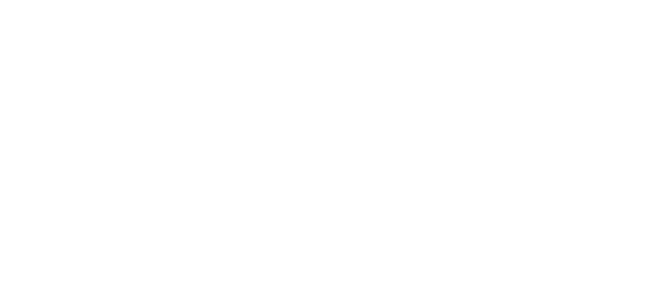
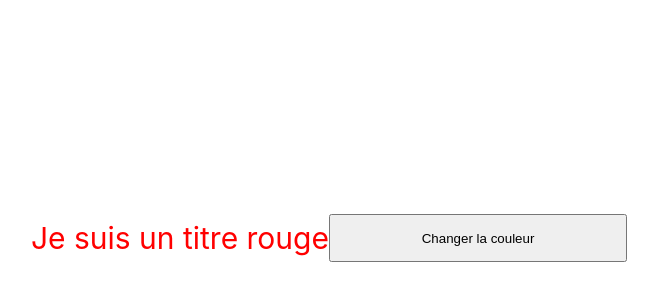
Before and after one commit to GregMarshall999/initiation-poe, a Vue app: page / in a window 1280 px wide. Shown: the part 162-462 px from the top of the page, without its empty margins (311-969 px from the left). Built offline with nearby package versions, Linux system fonts and the light colour scheme.

Commit message:
liaison attributs

```diff
--- a/src/App.vue
+++ b/src/App.vue
@@ -1,12 +1,35 @@
 <template>
-
+  	<h1 v-bind:class="classTitre">Je suis un titre {{ classTitre }}</h1>
+	<button @click="toggleColor">Changer la couleur</button>
 </template>
 
-<script>
+<script setup>
+import { ref } from 'vue';
+
+const classTitre = ref('rouge');
+
+let etat = true;
+const toggleColor = () => {
+	if(etat) {
+		classTitre.value = 'bleu'
+	}
+	else {
+		classTitre.value = 'rouge'
+	}
+
+	etat = !etat;
+}
 
 </script>
 
 <style scoped>
+.rouge {
+	color: red;
+}
+.bleu {
+	color: blue;
+}
+
 header {
   line-height: 1.5;
 }
```
